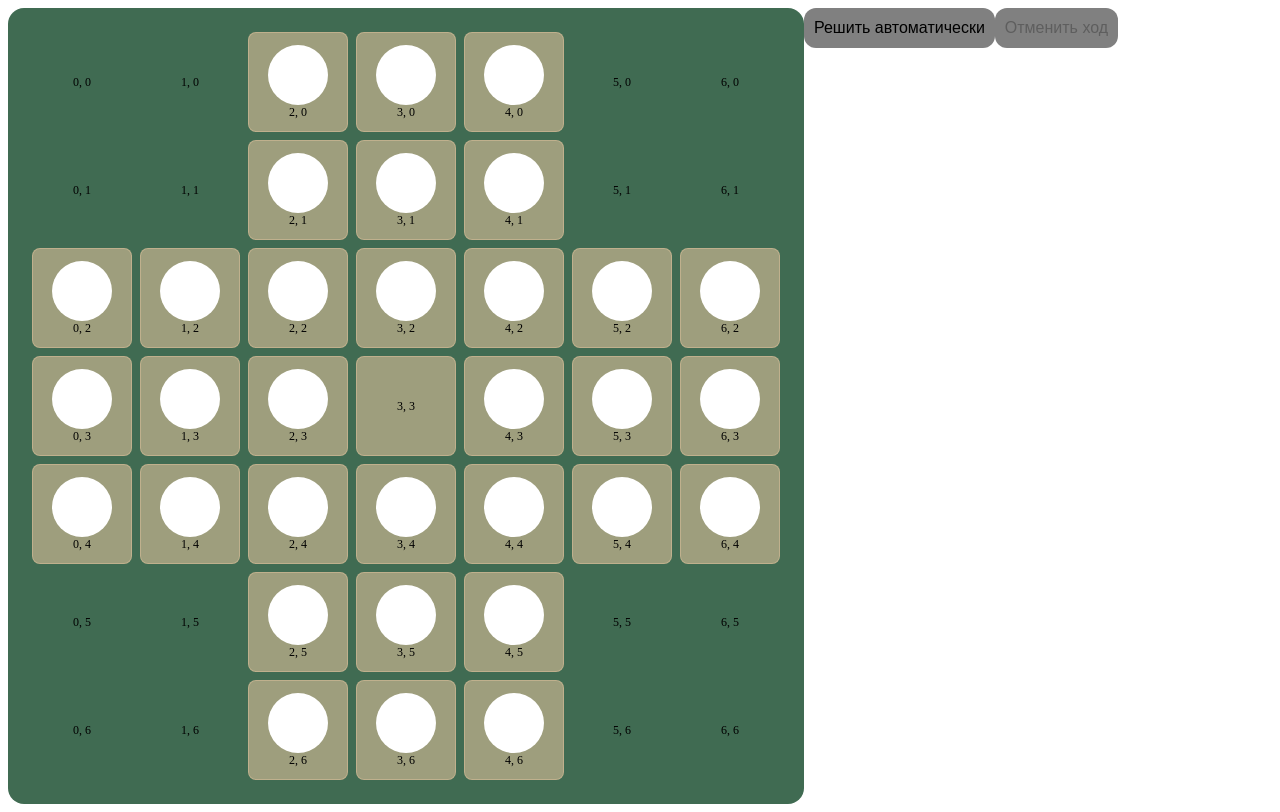
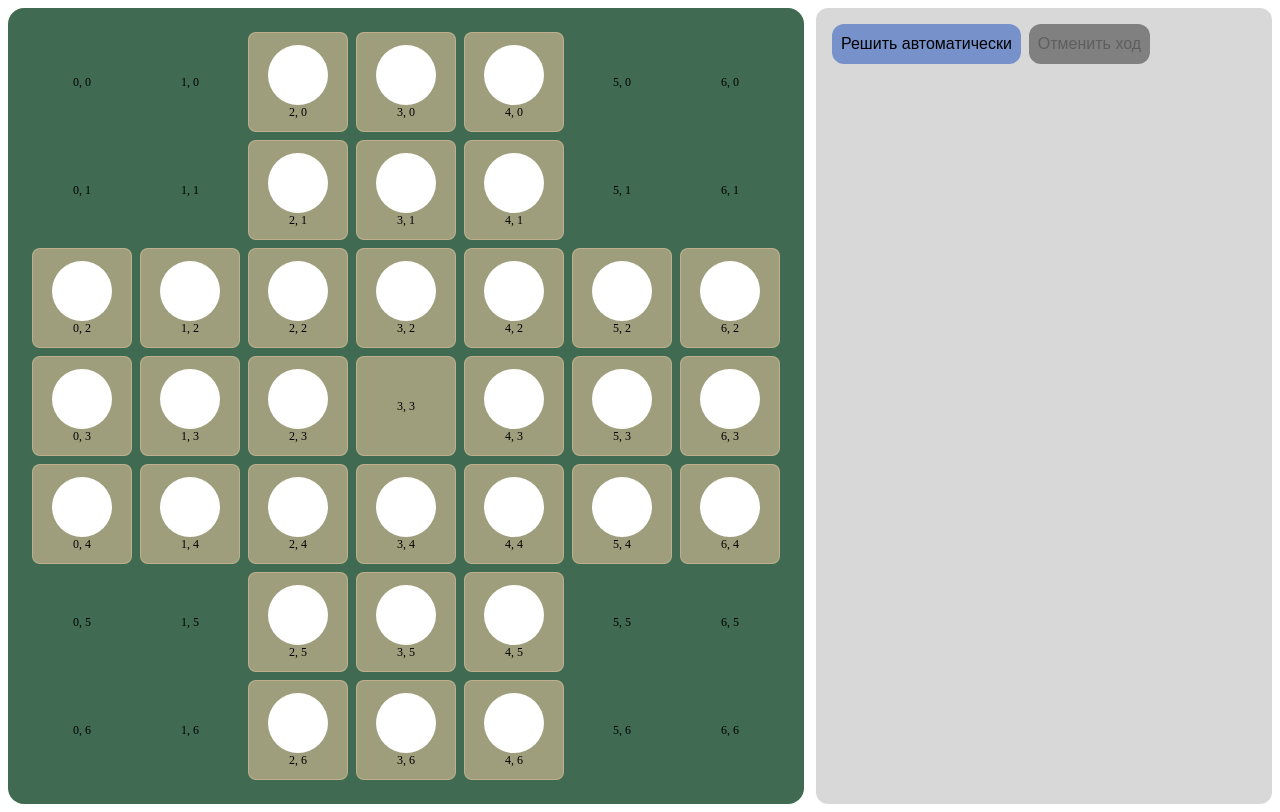
Before and after one commit to Alexandro9911/soliter-frontend, a React (Vite) app: page / in a window 1280 px wide. Built offline with nearby package versions, Linux system fonts and the light colour scheme.

Commit message:
feature/game-history

```diff
--- a/src/entities/gameStateManager/GameStateManager.ts
+++ b/src/entities/gameStateManager/GameStateManager.ts
@@ -9,7 +9,6 @@ export class GameStateManager {
     // Удаляем будущие состояния если мы сделали undo
     this.history = this.history.slice(0, this.currentIndex + 1);
 
-    // Сохраняем глубокую копию
     this.history.push(this.deepCopyBoard(board));
     this.currentIndex = this.history.length - 1;
   }
--- a/src/features/GameLayout/GameLayout.tsx
+++ b/src/features/GameLayout/GameLayout.tsx
@@ -5,9 +5,11 @@ import Field from "@/entities/field/Field";
 import FieldComponent from "@/features/Field/FieldComponent";
 import {DndProvider} from "react-dnd";
 import {HTML5Backend} from "react-dnd-html5-backend";
-import {GameSolver} from "@/entities/gameSolver/GameSolver";
-import Button from "@/shared/components/Button/Button";
 import {GameStateManager} from "@/entities/gameStateManager/GameStateManager";
+import RightMenu from "@/widgets/menu/rightMenu/RightMenu";
+import MenuRow from "@/widgets/menu/menuRow/MenuRow";
+import SolveGameButton from "@/features/SolveGameButton/SolveGameButton";
+import UndoMoveButton from "@/features/UndoMoveButton/UndoMoveButton";
 
 
 export default function GameLayout (){
@@ -55,38 +57,20 @@ export default function GameLayout (){
     );
   }, [board, updateFlag]);
 
-  const handleSolveClick = () => {
-    const gameSolver : GameSolver = new GameSolver(gameRef.current);
-    const result = gameSolver.solve() || {moves: [], remaining: 0};
-    if (result.solution) {
-      console.log("Полное решение найдено!");
-      result.solution.forEach((move, i) => {
-        console.log(`${i+1}. (${move.from.x},${move.from.y}) -> (${move.to.x},${move.to.y})`);
-      });
-    } else if (result.partialSolution) {
-      console.log(`Лучшее частичное решение`);
-      result.partialSolution.forEach((move, i) => {
-        console.log(`${i+1}. (${move.from.x},${move.from.y}) -> (${move.to.x},${move.to.y})`);
-      });
-    } else {
-      console.log("Решение не найдено");
-    }
-  }
-
   return (
     <div className="main-layout">
       <DndProvider backend={HTML5Backend}>
         <div className="board">{createGameFields()}</div>
       </DndProvider>
-      <Button onClick={handleSolveClick}>
-        Решить автоматически
-      </Button>
-      <Button
-        onClick={undoHandler}
-        disabled={!undoManagerRef.current.canUndo()}
-      >
-        Отменить ход
-      </Button>
+      <RightMenu>
+        <MenuRow>
+          <SolveGameButton gameRef={gameRef}/>
+          <UndoMoveButton
+            undoHandler={undoHandler}
+            undoManagerRef={undoManagerRef}
+          />
+        </MenuRow>
+      </RightMenu>
     </div>
   );
 }
--- a/src/features/GameLayout/gameLayout.sass
+++ b/src/features/GameLayout/gameLayout.sass
@@ -5,6 +5,7 @@ body
   display: flex
   flex-flow: row
   padding: 8px
+  gap: 12px
 
 
 .board
--- /dev/null
+++ b/src/features/SolveGameButton/SolveGameButton.tsx
@@ -0,0 +1,33 @@
+import Button from "@/shared/components/Button/Button";
+import React from "react";
+import {GameSolver} from "@/entities/gameSolver/GameSolver";
+import Game from "@/entities/game/Game";
+type Props = {
+  gameRef: React.MutableRefObject<Game>
+}
+export default function SolveGameButton({gameRef}: Props){
+
+  const handleSolveClick = () => {
+    const gameSolver : GameSolver = new GameSolver(gameRef.current);
+    const result = gameSolver.solve() || {moves: [], remaining: 0};
+    if (result.solution) {
+      console.log("Полное решение найдено!");
+      result.solution.forEach((move, i) => {
+        console.log(`${i+1}. (${move.from.x},${move.from.y}) -> (${move.to.x},${move.to.y})`);
+      });
+    } else if (result.partialSolution) {
+      console.log(`Лучшее частичное решение`);
+      result.partialSolution.forEach((move, i) => {
+        console.log(`${i+1}. (${move.from.x},${move.from.y}) -> (${move.to.x},${move.to.y})`);
+      });
+    } else {
+      console.log("Решение не найдено");
+    }
+  }
+
+  return (
+    <Button onClick={handleSolveClick}>
+      Решить автоматически
+    </Button>
+  )
+}
--- /dev/null
+++ b/src/features/UndoMoveButton/UndoMoveButton.tsx
@@ -0,0 +1,18 @@
+import Button from "@/shared/components/Button/Button";
+import React from "react";
+import {GameStateManager} from "@/entities/gameStateManager/GameStateManager";
+type Props = {
+  undoManagerRef: React.MutableRefObject<GameStateManager>,
+  undoHandler: Function;
+}
+export default function UndoMoveButton({undoHandler,undoManagerRef}: Props ){
+
+  return (
+    <Button
+      onClick={undoHandler}
+      disabled={!undoManagerRef.current.canUndo()}
+    >
+      Отменить ход
+    </Button>
+  )
+}
--- a/src/shared/components/Button/button.sass
+++ b/src/shared/components/Button/button.sass
@@ -5,14 +5,14 @@
   align-items: center
   justify-content: center
   font-size: 16px
-  background: grey
+  background: rgba(71, 111, 196, 0.66)
   border-radius: 12px
+  border: 1px solid transparent
   height: 40px
   max-height: 40px
   padding-left: 8px
   padding-right: 8px
   cursor: pointer
-  border-color: transparent
 
 .ui-button:hover
   background: white
--- /dev/null
+++ b/src/widgets/menu/menu.sass
@@ -0,0 +1,13 @@
+.right-menu
+  display: flex
+  flex-flow: column
+  width: 100%
+  background: rgba(128, 128, 128, 0.31)
+  border-radius: 12px
+  padding: 16px
+
+.menu-row
+  display: flex
+  flex-flow: row
+  gap: 8px
+  width: 100%
--- /dev/null
+++ b/src/widgets/menu/menuRow/MenuRow.tsx
@@ -0,0 +1,12 @@
+import {ReactNode} from "react";
+import '@/widgets/menu/menu.sass';
+type Props = {
+  children?: ReactNode
+}
+export default function MenuRow({children}: Props) {
+  return (
+    <div className="menu-row">
+      {children}
+    </div>
+  )
+}
--- /dev/null
+++ b/src/widgets/menu/rightMenu/RightMenu.tsx
@@ -0,0 +1,13 @@
+import '../menu.sass';
+import {ReactNode} from "react";
+
+type Props = {
+  children?: ReactNode
+}
+export default function RightMenu({children} : Props){
+  return (
+    <div className='right-menu'>
+      {children}
+    </div>
+  )
+}
```
